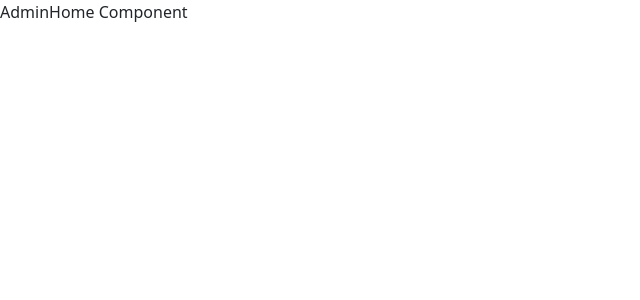
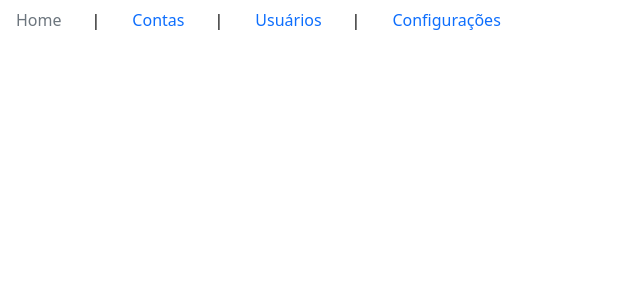
Before and after one commit to gabrielbf/bairro-seguro, a React (Create React App) app: page / in a window 1280 px wide. Shown: the top 300 px of the page, without its empty margins (0-640 px from the left). Built offline with nearby package versions, Linux system fonts and the light colour scheme.

Commit message:
Criação de componente para menu superior com links

```diff
--- a/src/components/AdminHome/AdminHome.js
+++ b/src/components/AdminHome/AdminHome.js
@@ -2,9 +2,11 @@ import React from 'react';
 import PropTypes from 'prop-types';
 import './AdminHome.css';
 
+import MenuLinksSuperior from '../MenuLinksSuperior/MenuLinksSuperior';
+
 const AdminHome = () => (
   <div className="AdminHome">
-    AdminHome Component
+    <MenuLinksSuperior />
   </div>
 );
 
--- /dev/null
+++ b/src/components/MenuLinksSuperior/MenuLinksSuperior.css
@@ -0,0 +1,13 @@
+.MenuLinksSuperior > ul > li > a::after {
+    content:'|';
+    padding-left:30px;
+    color: black;
+    @media (max-width: 767px) {
+        content: none;
+        padding-left:0;
+    }
+}
+
+.MenuLinksSuperior > ul > li:last-child > a::after {
+    content:none;
+}
--- /dev/null
+++ b/src/components/MenuLinksSuperior/MenuLinksSuperior.js
@@ -0,0 +1,28 @@
+import React from 'react';
+import PropTypes from 'prop-types';
+import './MenuLinksSuperior.css';
+
+const MenuLinksSuperior = () => (
+  <div className="MenuLinksSuperior" role="navigation">
+    <ul class="nav">
+      <li class="nav-item">
+        <a class="nav-link disabled" aria-current="Home" href="#">Home</a>
+      </li>
+      <li class="nav-item">
+        <a class="nav-link" href="#">Contas</a>
+      </li>
+      <li class="nav-item">
+        <a class="nav-link" href="#">Usuários</a>
+      </li>
+      <li class="nav-item">
+        <a class="nav-link" href="#">Configurações</a>
+      </li>
+    </ul>
+  </div>
+);
+
+MenuLinksSuperior.propTypes = {};
+
+MenuLinksSuperior.defaultProps = {};
+
+export default MenuLinksSuperior;
```
Also changed, not shown: src/components/MenuLinksSuperior/MenuLinksSuperior.lazy.js (added, +11 -0 lines).
